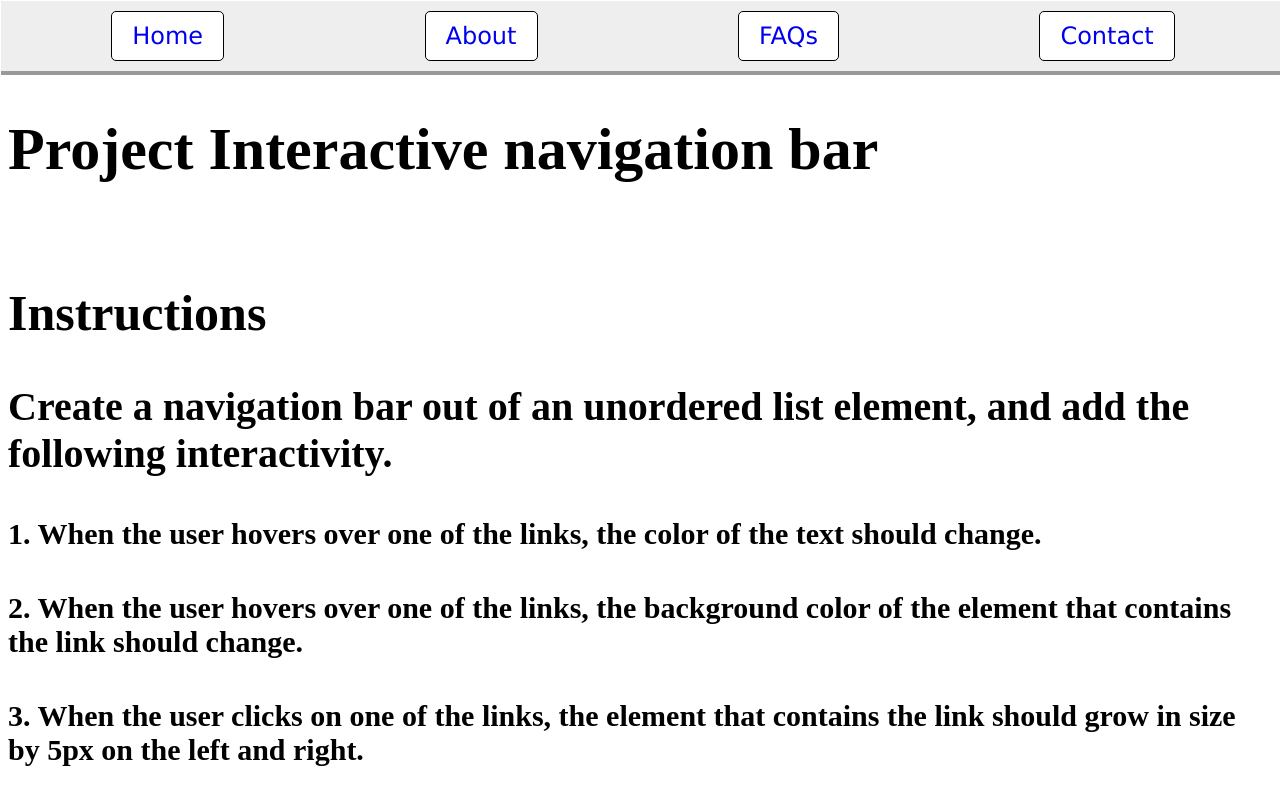
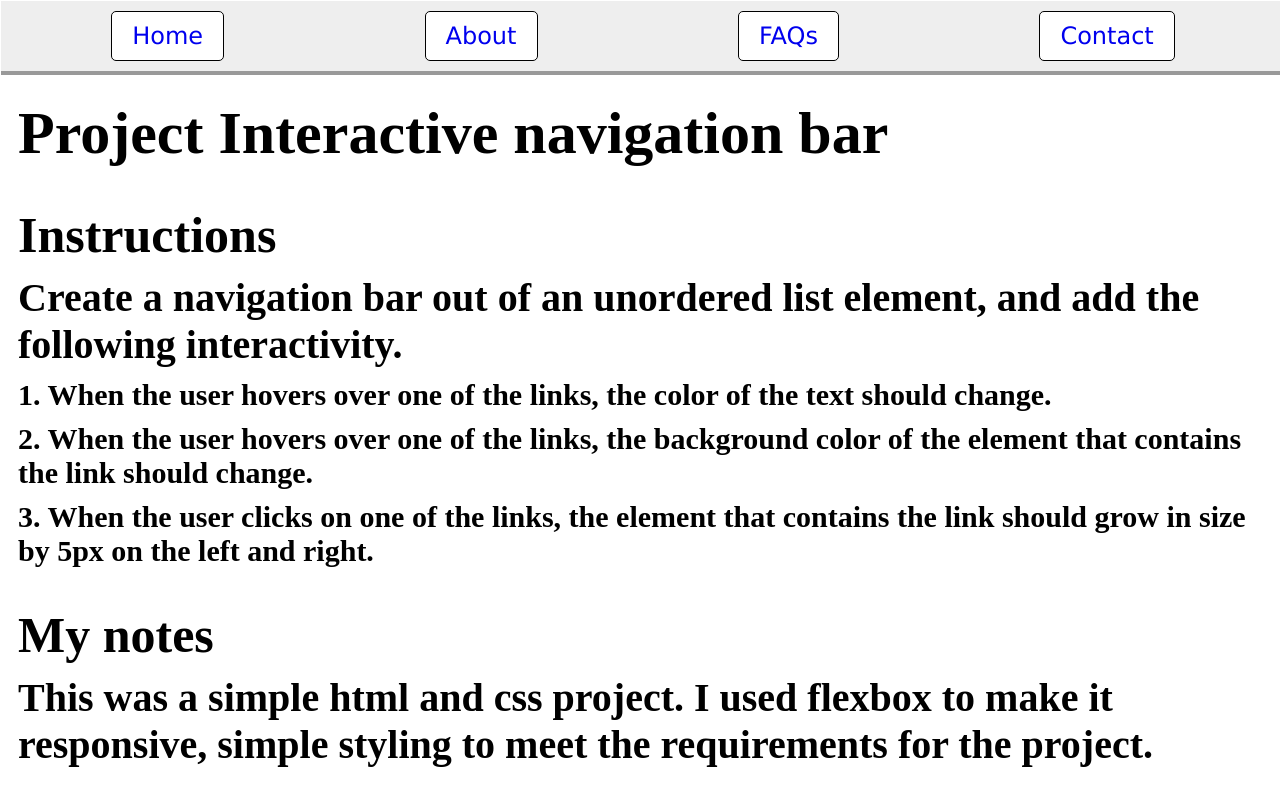
Before and after one commit to bryanhmiller/Interactive-navigation-bar, a plain HTML site: page index.html in a window 1280 px wide. Shown: the top 800 px of the page. Drawn offline with Linux system fonts and the light colour scheme.

```diff
--- a/navigation.css
+++ b/navigation.css
@@ -51,18 +51,22 @@
 
 h1 {
 	font-size: 60px;
+	margin: 10px;
 }
 
 h2 {
 	font-size: 50px;
+	margin: 10px;
 }
 
 h3 {
 	font-size: 40px;
+	margin: 10px;
 }
 
 h4 {
 	font-size: 30px;
+	margin: 10px;
 }
 
 @media (max-width: 550px){
```
